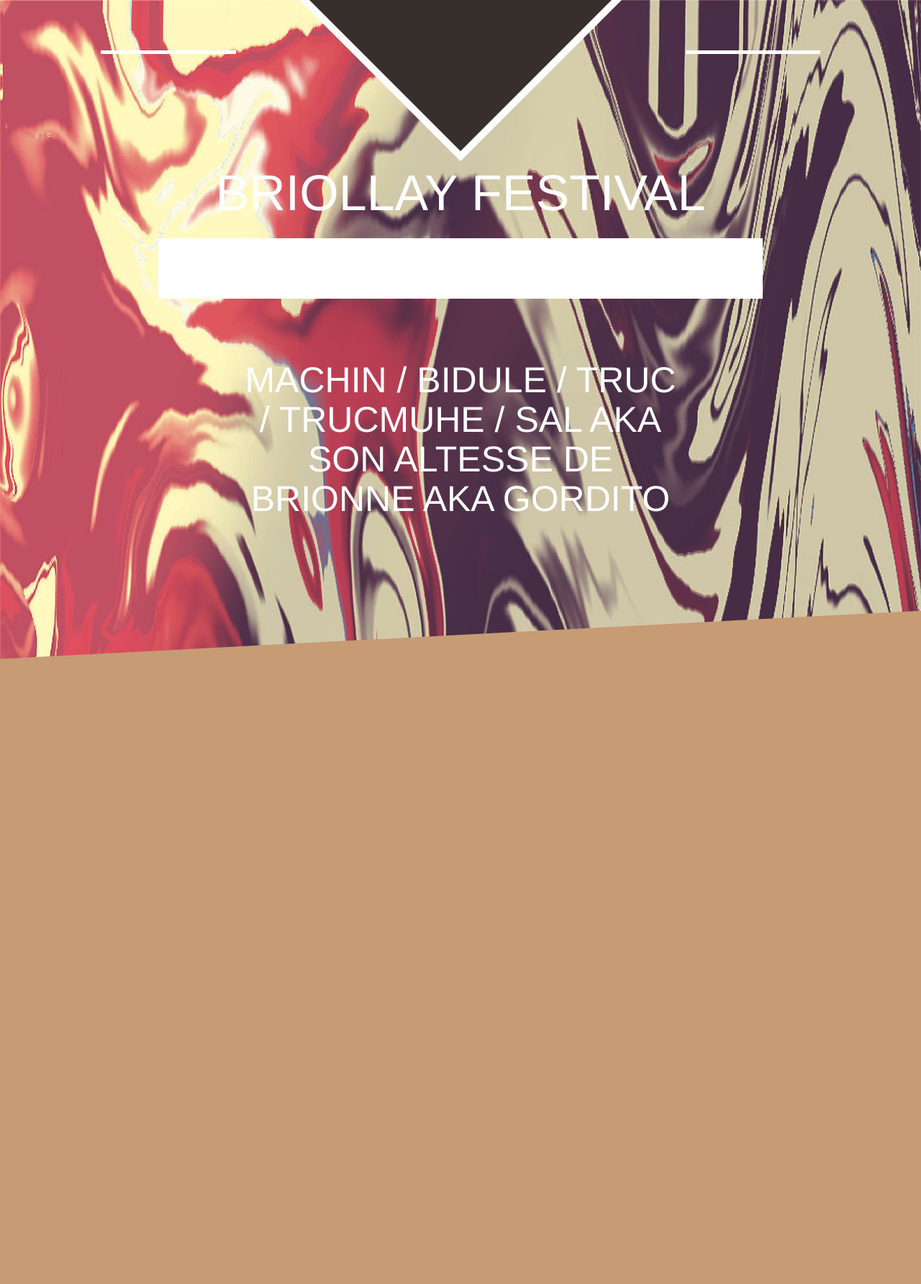
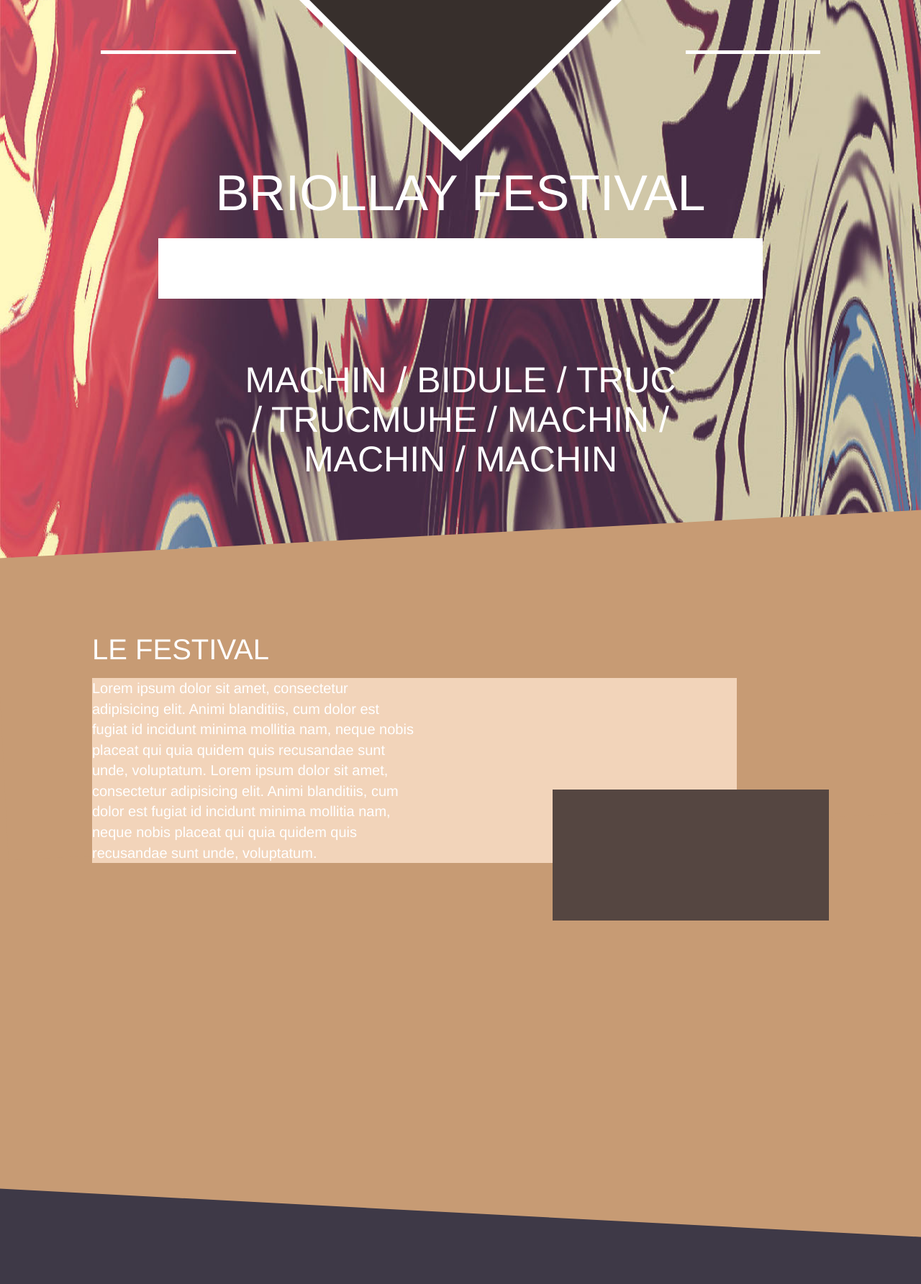
Before and after one commit to theovoi/bpf44, a PHP site: page / in a window 1280 px wide; the page is wider, and only the part inside the window is pictured. Shown: the top 1784 px of that part at 72% size. Run offline with PHP 8.4, Linux system fonts and the light colour scheme.

Commit message:
finit section 2

```diff
--- a/css/style.css
+++ b/css/style.css
@@ -21,13 +21,7 @@ img{
     background-color: none !important;
 }
 
-/*
-.back{
-    background-image: url("../img/backg.jpg");
-    background-position: center;
-    background-size: cover;
-}
-*/
+/*section1*/
 .triangledown{
     width: 0;
     height: 0;
@@ -104,9 +98,41 @@ h2{
     border-right: 60em solid transparent;
     top:-19em;
 }
-
-
-
+/*section2*/
+#section2 h3{
+    position: relative;
+    z-index: 35;
+    color: white;
+    font-size: 40px;
+    top:-10em;
+    left: 10%;
+}
+.blocsection2{
+    background-color: #f2d4ba;
+    position: relative;
+    z-index: 35;
+    width: 70%;
+}
+.blocsection2 p{
+    width: 50%;
+    color:white;
+    font-size: 20px;
+}
+.carresection2{
+    background-color: #554641;
+    position: relative;
+    z-index: 36;
+    min-height: 10em;
+    min-height: 13em;
+    width: 30%;
+    left: 50%;
+    top: -8em;
+}
+#totalsection2{
+    top: -28em;
+    position: relative;
+    left: 10%;
+}
 
 
 
@@ -152,37 +178,37 @@ h2{
     -moz-background-size: cover;
     -o-background-size: cover;
     background-size: cover;
-    min-height: 70em;
+    min-height: 60em;
 }
 #section2{
     z-index: 1;
     background-color: #c79b74;
-    min-height: 70em;
+    min-height: 50em;
 }
 #section3{
     z-index: 1;
     background-color: #3e3947;
-    min-height: 70em;
+    min-height: 50em;
 }
 #section4{
     z-index: 1;
     background-color: #745360;
-    min-height: 70em;
+    min-height: 50em;
 }
 #section5{
     z-index: 1;
     background-color: #3e3947;
-    min-height: 70em;
+    min-height: 50em;
 }
 #section6{
     z-index: 1;
     background-color: #745360;
-    min-height: 70em;
+    min-height: 50em;
 }
 #section7{
     z-index: 1;
     background-color: #3e3947;
-    min-height: 70em;
+    min-height: 50em;
 }
 
 #div2{
--- a/index.php
+++ b/index.php
@@ -18,11 +18,24 @@
         <div class="section1divdroite"></div>
         <h1>BRIOLLAY FESTIVAL</h1>
         <div class="section1penche"></div>
-        <h2>MACHIN / BIDULE / TRUC / TRUCMUHE /  SAL AKA SON ALTESSE DE BRIONNE AKA GORDITO</h2>
+        <h2>MACHIN / BIDULE / TRUC / TRUCMUHE /  MACHIN / MACHIN / MACHIN</h2>
     </div>
 </section>
 <section id="section2">
-    <div id="div2">
+    <div id="div2"></div>
+    <h3>LE FESTIVAL</h3>
+    <div id="totalsection2">
+        <div class="blocsection2">
+            <p>
+                Lorem ipsum dolor sit amet, consectetur adipisicing elit.
+                Animi blanditiis, cum dolor est fugiat id incidunt minima mollitia nam,
+                neque nobis placeat qui quia quidem quis recusandae sunt unde, voluptatum.
+                Lorem ipsum dolor sit amet, consectetur adipisicing elit.
+                Animi blanditiis, cum dolor est fugiat id incidunt minima mollitia nam,
+                neque nobis placeat qui quia quidem quis recusandae sunt unde, voluptatum.
+            </p>
+        </div>
+        <div class="carresection2"></div>
     </div>
 </section>
 <section id="section3">
```
